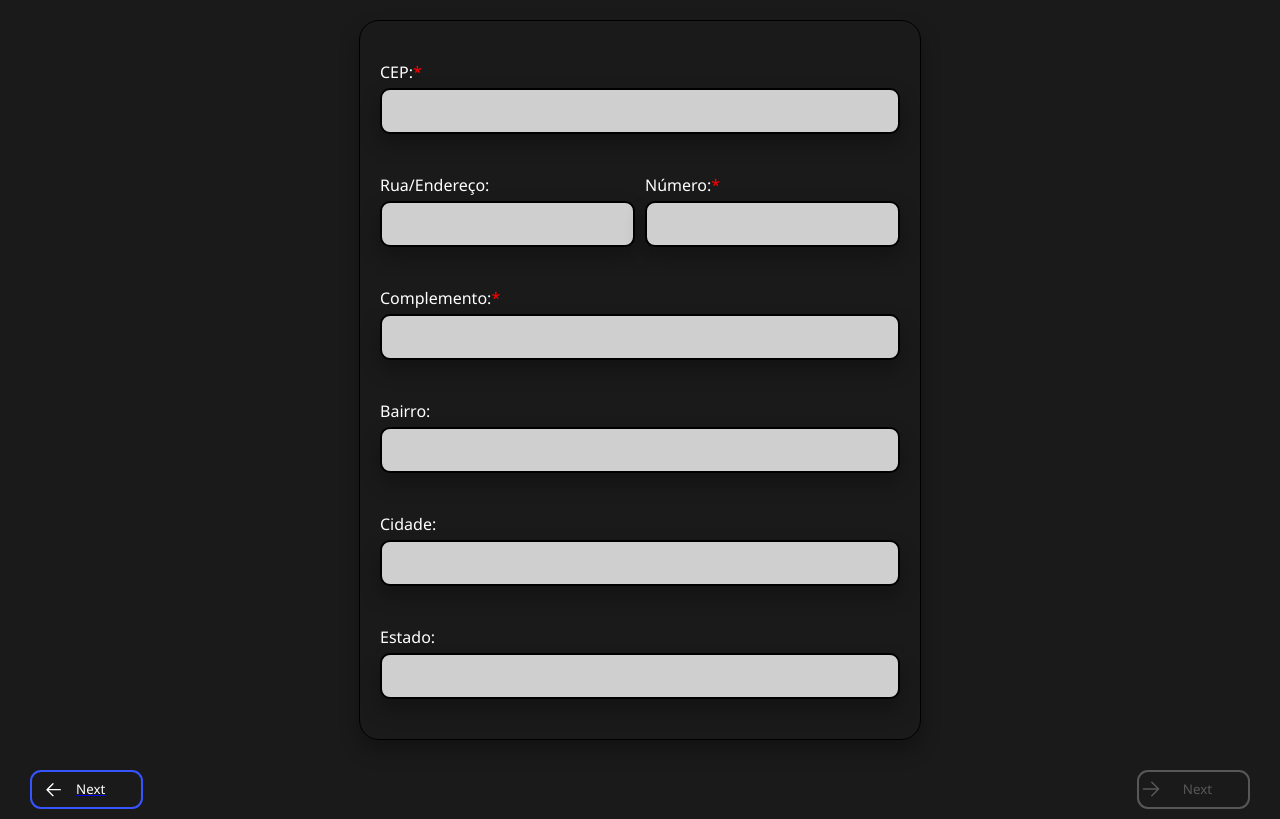
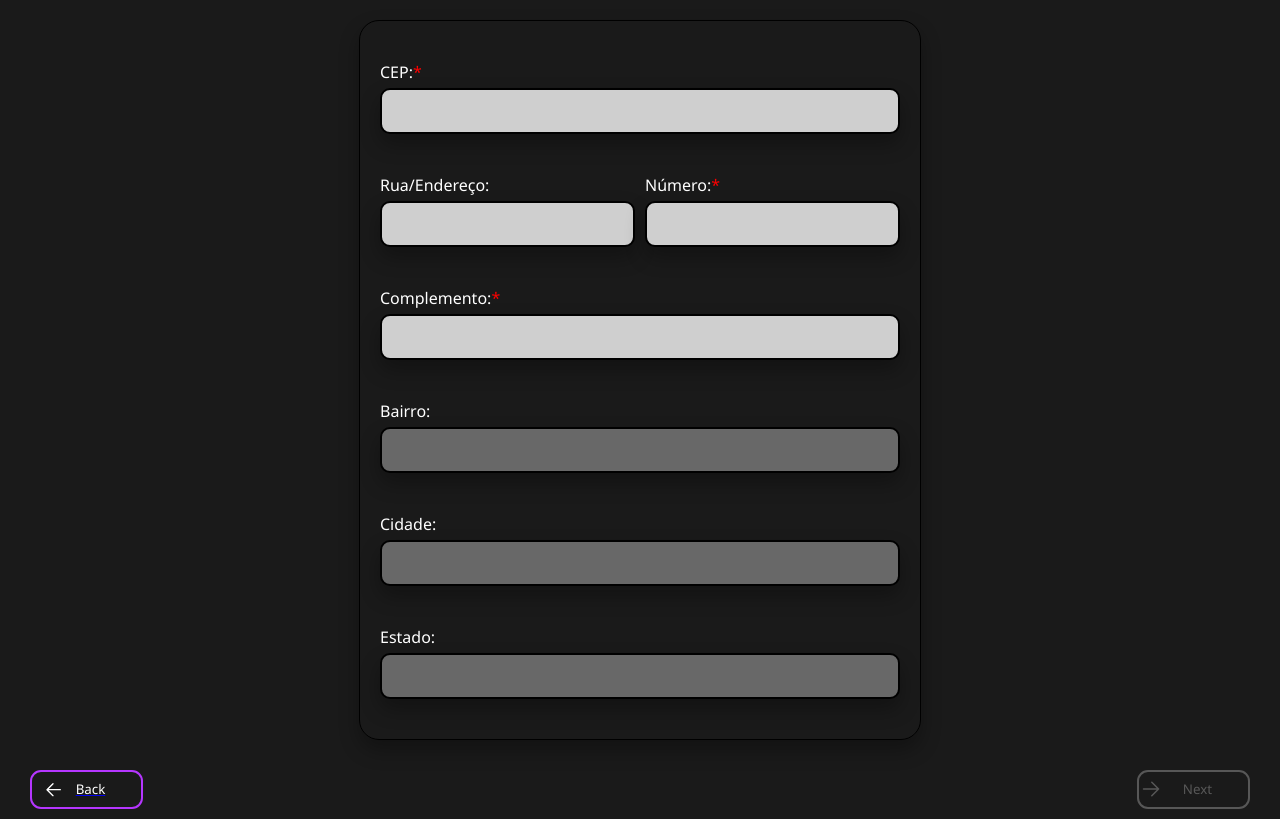
Before and after one commit to hnmcano/unique, a React (Vite) app in the folder frontend/: page /Checkout/Etapa2 in a window 1280 px wide. Built offline with nearby package versions, Linux system fonts and the light colour scheme; no server answers.

Commit message:
novas atualizações visuais

```diff
--- a/frontend/src/components/Checkout/FormularioEntrega.jsx
+++ b/frontend/src/components/Checkout/FormularioEntrega.jsx
@@ -9,6 +9,7 @@ import { ButtonBack, ButtonNext } from "./buttons/ButtonsCheckout";
 function FormularioEntrega() {
     const Navigate = useNavigate();
     const {data, setData} = useCheckout();
+    const {checked} = useState(true)
     const [position, setPosition] = useState(null);
     const refs = useRef([]);
 
@@ -173,17 +174,17 @@ function FormularioEntrega() {
 
                     <div className="Grupo-Formulario">
                         <label className="Names-Formulario" htmlFor="bairro">Bairro:</label>
-                        <input className="Entrada-Formulario"type="text" id="bairro" name="bairro" value={data.entrega.bairro} onChange={handledChangeEntrega} disabled style={{ color: "white" }} />
+                        <input className="Entrada-Formulario"type="text" id="bairro" name="bairro" value={data.entrega.bairro} onChange={handledChangeEntrega} disabled style={{ color: "black", cursor: "not-allowed", pointerEvents: "none", backgroundColor: "#686868" }} />
                     </div>
 
                     <div className="Grupo-Formulario">
                         <label className="Names-Formulario" htmlFor="cidade">Cidade:</label>
-                        <input className="Entrada-Formulario" type="text" id="cidade" name="cidade" value={data.entrega.cidade} onChange={handledChangeEntrega} disabled style={{ color: "white" }} />
+                        <input className="Entrada-Formulario" type="text" id="cidade" name="cidade" value={data.entrega.cidade} onChange={handledChangeEntrega} disabled style={{ color: "black", cursor: "not-allowed", pointerEvents: "none", backgroundColor: "#686868"  }} />
                     </div>
 
                     <div className="Grupo-Formulario">
                         <label className="Names-Formulario" htmlFor="estado">Estado:</label>
-                        <input className="Entrada-Formulario" type="text" id="estado" name="estado" value={data.entrega.estado} onChange={handledChangeEntrega} disabled style={{ color: "white" }} />
+                        <input className="Entrada-Formulario" type="text" id="estado" name="estado" value={data.entrega.estado} onChange={handledChangeEntrega} disabled style={{color: "black", cursor: "not-allowed", pointerEvents: "none", backgroundColor: "#686868"  }} />
                     </div>
                 </form>
                 {position && (
@@ -207,7 +208,7 @@ function FormularioEntrega() {
                     <Link to="/Checkout/Etapa1">
                         <ButtonBack/>
                     </Link>
-                    <ButtonNext handledSubmit={handledSubmit}/>
+                    <ButtonNext checked={checked} handledSubmit={handledSubmit}/>
                 </div>
             </div>
         </>
--- a/frontend/src/components/Checkout/buttons/ButtonsCheckout.jsx
+++ b/frontend/src/components/Checkout/buttons/ButtonsCheckout.jsx
@@ -25,7 +25,7 @@ export function ButtonBack () {
                 <path stroke-linecap="round" stroke-linejoin="round" d="M4.5 12h15m0 0l-6.75-6.75M19.5 12l-6.75 6.75"></path>
             </svg>
             <div className="text">
-                Next
+                Back
             </div>
         </button>
         </>
--- a/frontend/src/styles/Checkout.css
+++ b/frontend/src/styles/Checkout.css
@@ -194,7 +194,7 @@
   color: #fff;
   width: 8.5em;
   height: 2.9em;
-  border: #3654ff 0.2em solid;
+  border: #b536ff 0.2em solid;
   border-radius: 11px;
   /* Alinha o texto para a direita */
   text-align: right;
@@ -211,7 +211,7 @@
 
 
 .button-Back:hover {
-  background-color: #3654ff;
+  background-color: #b536ff;
 }
 
 .button-Back svg {
```
